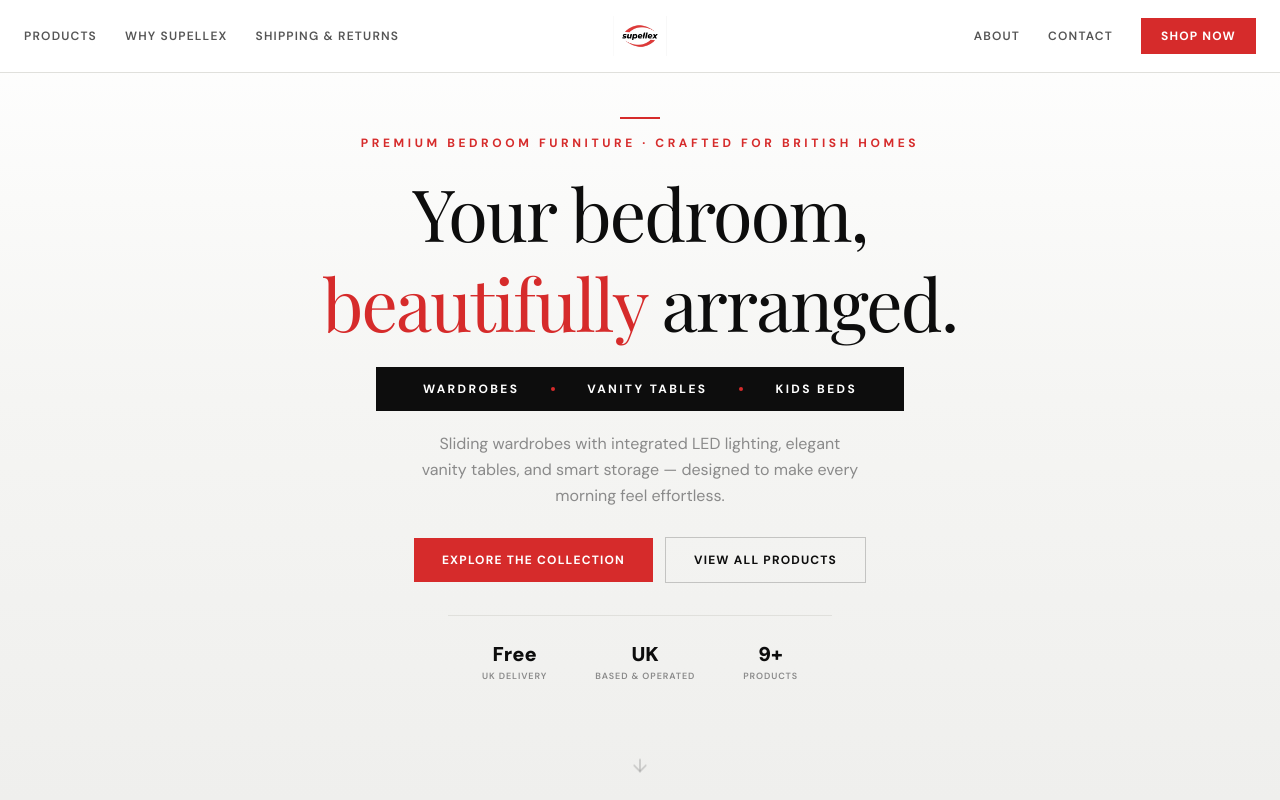
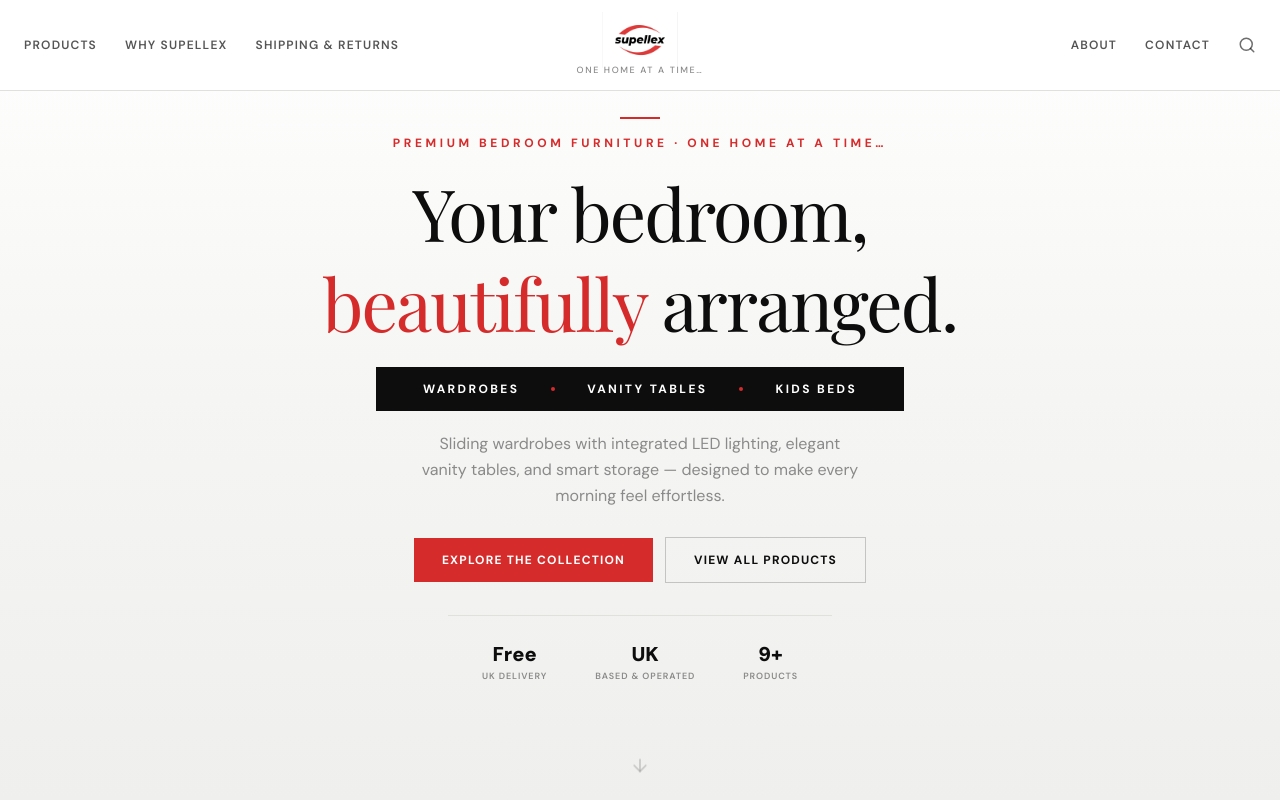
Before and after one commit to cermartin/supellex, a React (Vite) app: page / in a window 1280 px wide. Shown: the top 800 px of the page. Built offline with nearby package versions, Linux system fonts and the light colour scheme.

Commit message:
improve: bigger logo, tagline, replace shop now with search icon

```diff
--- a/components/Header.tsx
+++ b/components/Header.tsx
@@ -1,5 +1,5 @@
 import { useState, useEffect } from 'react';
-import { Menu, X } from 'lucide-react';
+import { Menu, X, Search } from 'lucide-react';
 import { NAV_LINKS } from '../constants';
 
 interface Props {
@@ -25,7 +25,7 @@ export default function Header({ onNavClick }: Props) {
     <>
       <header
         className={`fixed top-0 left-0 right-0 z-50 transition-all duration-300 bg-white ${
-          isScrolled ? 'py-3 shadow-md shadow-black/8' : 'py-4 border-b border-brand-light'
+          isScrolled ? 'py-2 shadow-md shadow-black/8' : 'py-3 border-b border-brand-light'
         }`}
       >
         <div className="max-w-7xl mx-auto px-6 grid grid-cols-3 items-center">
@@ -42,7 +42,7 @@ export default function Header({ onNavClick }: Props) {
             ))}
           </nav>
 
-          {/* Mobile burger — left on mobile */}
+          {/* Mobile burger — left */}
           <button
             className="md:hidden text-brand-black p-1 justify-self-start"
             onClick={() => setMenuOpen((o) => !o)}
@@ -51,20 +51,23 @@ export default function Header({ onNavClick }: Props) {
             {menuOpen ? <X size={22} /> : <Menu size={22} />}
           </button>
 
-          {/* Logo — centre */}
+          {/* Logo — centre, bigger */}
           <button
             onClick={() => handleNav('#')}
-            className="flex justify-center items-center focus:outline-none"
+            className="flex flex-col justify-center items-center focus:outline-none"
             aria-label="Supellex home"
           >
             <img
               src="/supellex-logo.jpg"
               alt="Supellex"
-              className="h-10 w-auto object-contain"
+              className="h-14 w-auto object-contain"
             />
+            <span className="text-[9px] tracking-[0.18em] text-brand-grey uppercase font-medium -mt-1 hidden md:block">
+              One Home At a Time…
+            </span>
           </button>
 
-          {/* Right side — remaining nav + CTA on desktop */}
+          {/* Right side — nav + search icon */}
           <div className="hidden md:flex items-center justify-end gap-7">
             {NAV_LINKS.slice(3).map((link) => (
               <button
@@ -77,18 +80,20 @@ export default function Header({ onNavClick }: Props) {
             ))}
             <button
               onClick={() => handleNav('#products')}
-              className="bg-brand-red hover:bg-brand-red-dark text-white text-xs font-bold tracking-widest uppercase px-5 py-2.5 transition-colors"
+              className="text-brand-black/60 hover:text-brand-red transition-colors"
+              aria-label="Search products"
             >
-              Shop Now
+              <Search size={18} />
             </button>
           </div>
 
-          {/* Mobile right — shop now */}
+          {/* Mobile right — search icon */}
           <button
             onClick={() => handleNav('#products')}
-            className="md:hidden justify-self-end text-xs font-bold tracking-widest uppercase bg-brand-red text-white px-4 py-2"
+            className="md:hidden justify-self-end text-brand-black/60 hover:text-brand-red transition-colors p-1"
+            aria-label="Search products"
           >
-            Shop Now
+            <Search size={20} />
           </button>
         </div>
       </header>
@@ -103,6 +108,10 @@ export default function Header({ onNavClick }: Props) {
           >
             <X size={28} />
           </button>
+          <div className="mb-4 text-center">
+            <img src="/supellex-logo.jpg" alt="Supellex" className="h-16 w-auto mx-auto mb-1" />
+            <span className="text-[9px] tracking-[0.18em] text-brand-grey uppercase font-medium">One Home At a Time…</span>
+          </div>
           {NAV_LINKS.map((link) => (
             <button
               key={link.label}
@@ -116,7 +125,7 @@ export default function Header({ onNavClick }: Props) {
             onClick={() => handleNav('#products')}
             className="mt-4 bg-brand-red hover:bg-brand-red-dark text-white text-base font-bold tracking-widest uppercase px-8 py-4 transition-colors"
           >
-            Shop Now
+            Explore Collection
           </button>
         </div>
       )}
--- a/components/Hero.tsx
+++ b/components/Hero.tsx
@@ -15,7 +15,7 @@ export default function Hero({ onShopClick }: Props) {
 
       {/* Tag line */}
       <p className="relative z-10 text-brand-red text-[10px] md:text-xs font-bold tracking-[0.3em] uppercase mb-4">
-        Premium Bedroom Furniture · Crafted for British Homes
+        Premium Bedroom Furniture · One Home At a Time…
       </p>
 
       {/* Headline */}
```
